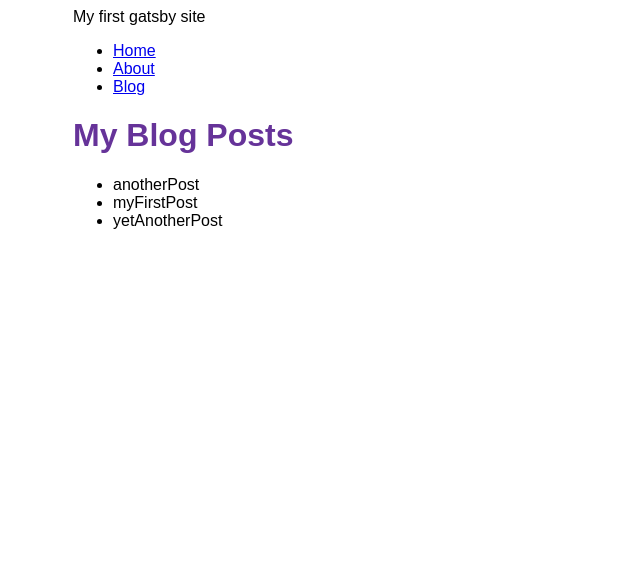
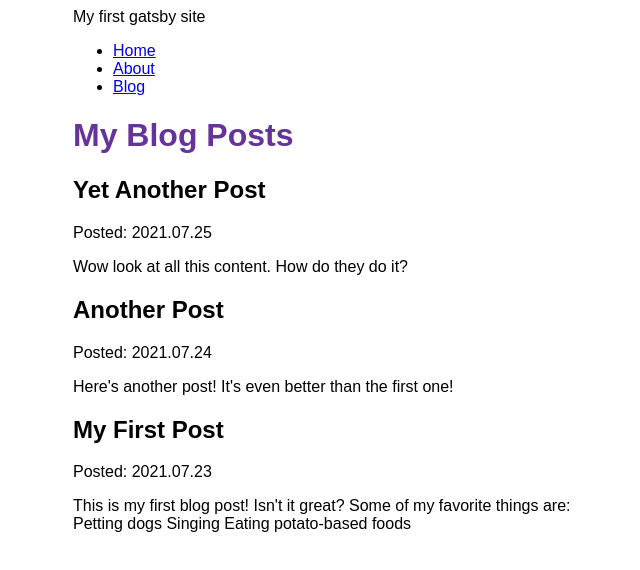
Before and after one commit to GboHalasz/learn_gatsby_my-first-gatsby-project, a Gatsby site: page /blog in a window 1280 px wide. Shown: the whole page, without its empty margins (317-957 px from the left). Built offline with nearby package versions, Linux system fonts and the light colour scheme; Gatsby itself is replaced by a stand-in of ours.

Commit message:
Finished Gatsby Tutorial Part 5

```diff
--- a/gatsby-config.ts
+++ b/gatsby-config.ts
@@ -13,6 +13,7 @@ const config: GatsbyConfig = {
   plugins: [
     "gatsby-plugin-image",
     "gatsby-plugin-sharp",
+    "gatsby-plugin-mdx",
     {
       resolve: "gatsby-source-filesystem",
       options: {
--- a/package.json
+++ b/package.json
@@ -16,8 +16,10 @@
     "typecheck": "tsc --noEmit"
   },
   "dependencies": {
+    "@mdx-js/react": "^2.3.0",
     "gatsby": "^5.12.4",
     "gatsby-plugin-image": "^3.12.0",
+    "gatsby-plugin-mdx": "^5.12.1",
     "gatsby-plugin-sharp": "^5.12.0",
     "gatsby-source-filesystem": "^5.12.0",
     "react": "^18.2.0",
--- a/src/blog/anotherPost.mdx
+++ b/src/blog/anotherPost.mdx
@@ -0,0 +1,7 @@
+---
+title: "Another Post"
+date: "2021-07-24"
+slug: "another-post"
+---
+
+Here's another post! It's even better than the first one!
--- a/src/blog/myFirstPost.mdx
+++ b/src/blog/myFirstPost.mdx
@@ -0,0 +1,13 @@
+---
+title: "My First Post"
+date: "2021-07-23"
+slug: "my-first-post"
+---
+
+This is my first blog post! Isn't it *great*?
+
+Some of my **favorite** things are:
+
+* Petting dogs
+* Singing
+* Eating potato-based foods
--- a/src/blog/yetAnotherPost.mdx
+++ b/src/blog/yetAnotherPost.mdx
@@ -0,0 +1,7 @@
+---
+title: "Yet Another Post"
+date: "2021-07-25"
+slug: "yet-another-post"
+---
+
+Wow look at all this content. How do they do it?
--- a/src/pages/blog.tsx
+++ b/src/pages/blog.tsx
@@ -5,34 +5,54 @@ import { StaticQueryDocument, graphql } from "gatsby";
 
 interface BlogPagePropTypes {
   data: {
-    allFile: {
-      nodes: {name: string}[]
-    }
-  }
+    allMdx: {
+      nodes: {
+        frontmatter: {
+        date: string,
+        title: string,
+      },
+      id: string,
+      excerpt: string,
+      parent: {
+        modifiedTime: string
+      }
+    }[];
+    };
+  };
 }
 
-const BlogPage = ({data}: BlogPagePropTypes) => {
-  console.log(data)
+const BlogPage = ({ data }: BlogPagePropTypes) => {
+  console.log(data);
   return (
     <Layout pageTitle="My Blog Posts">
-      <ul>
-        {
-          data.allFile.nodes.map((node: any) => (
-            <li key={node.name}>
-              {node.name}
-            </li>
-          ))
-        }
-      </ul>
+      {
+        data.allMdx.nodes.map((node) => (
+          <article key={node.id}>
+            <h2>{node.frontmatter.title}</h2>
+            <p>Posted: {node.frontmatter.date}</p>
+            <p>{node.excerpt}</p>
+          </article>
+        ))
+      }
     </Layout>
   );
 };
 
 export const query = graphql`
   query {
-    allFile {
+    allMdx(sort: { frontmatter: { date: DESC } }) {
       nodes {
-        name
+        frontmatter {
+          date(formatString: "YYYY.MM.DD")
+          title
+        }
+        id
+        excerpt
+        parent {
+          ... on File {
+            modifiedTime(formatString: "YYYY.MM.DD")
+          }
+        }
       }
     }
   }
```
Also changed, not shown: 1 other file.
